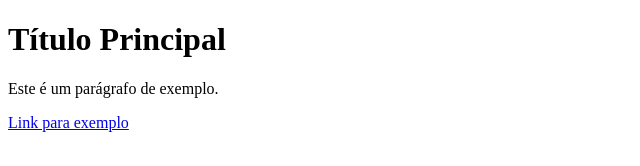
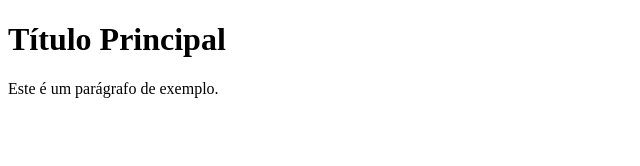
Before and after one commit to alexrodriguesp/webpage, a plain HTML site: page index.html in a window 1280 px wide. Shown: the whole page, without its empty margins (0-640 px from the left). Drawn offline with Linux system fonts and the light colour scheme.

Commit message:
Update index.html

```diff
--- a/index.html
+++ b/index.html
@@ -7,6 +7,5 @@
 <body>
     <h1>Título Principal</h1>
     <p>Este é um parágrafo de exemplo.</p>
-    <a href="https://exemplo.com">Link para exemplo</a>
 </body>
 </html>
```
